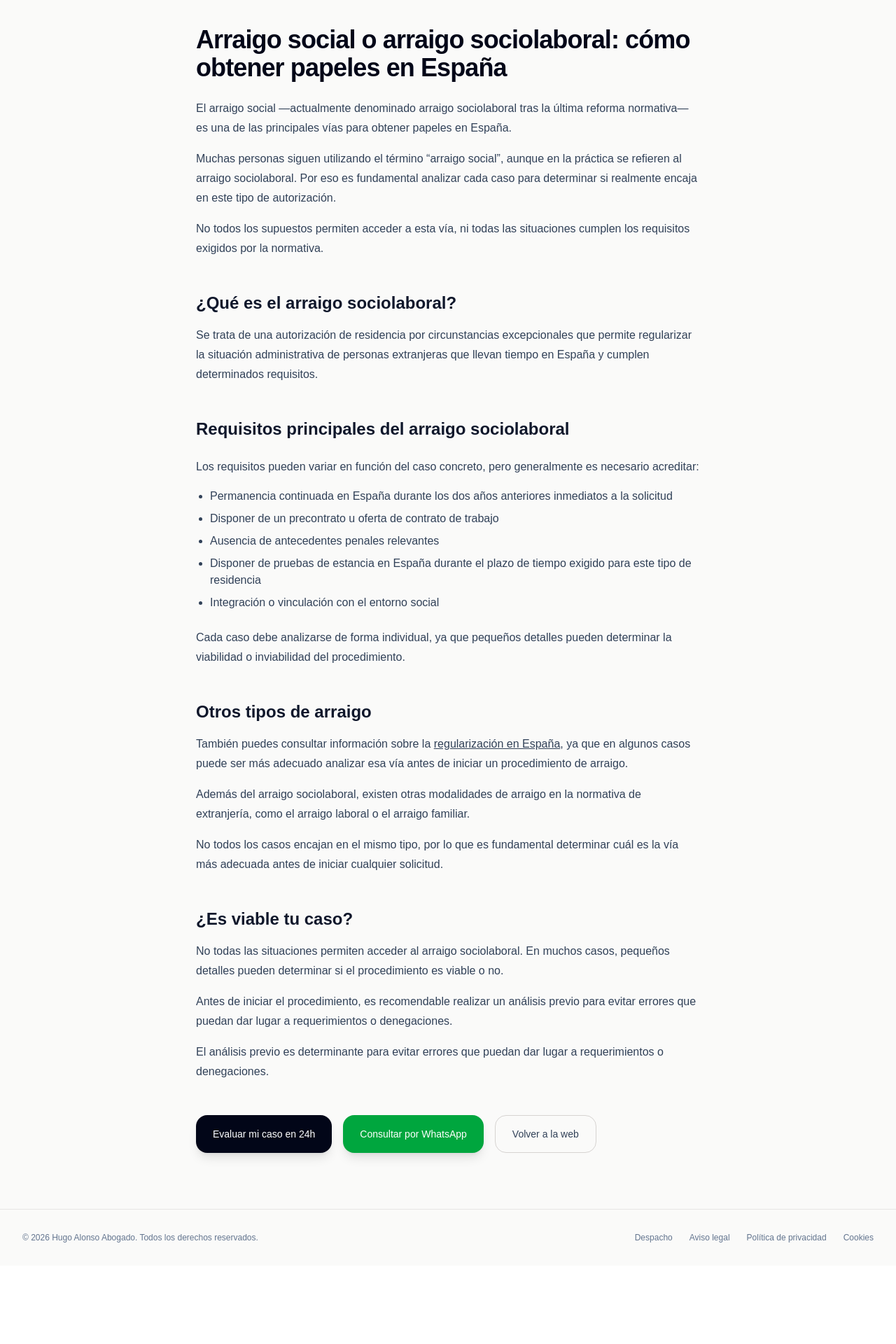
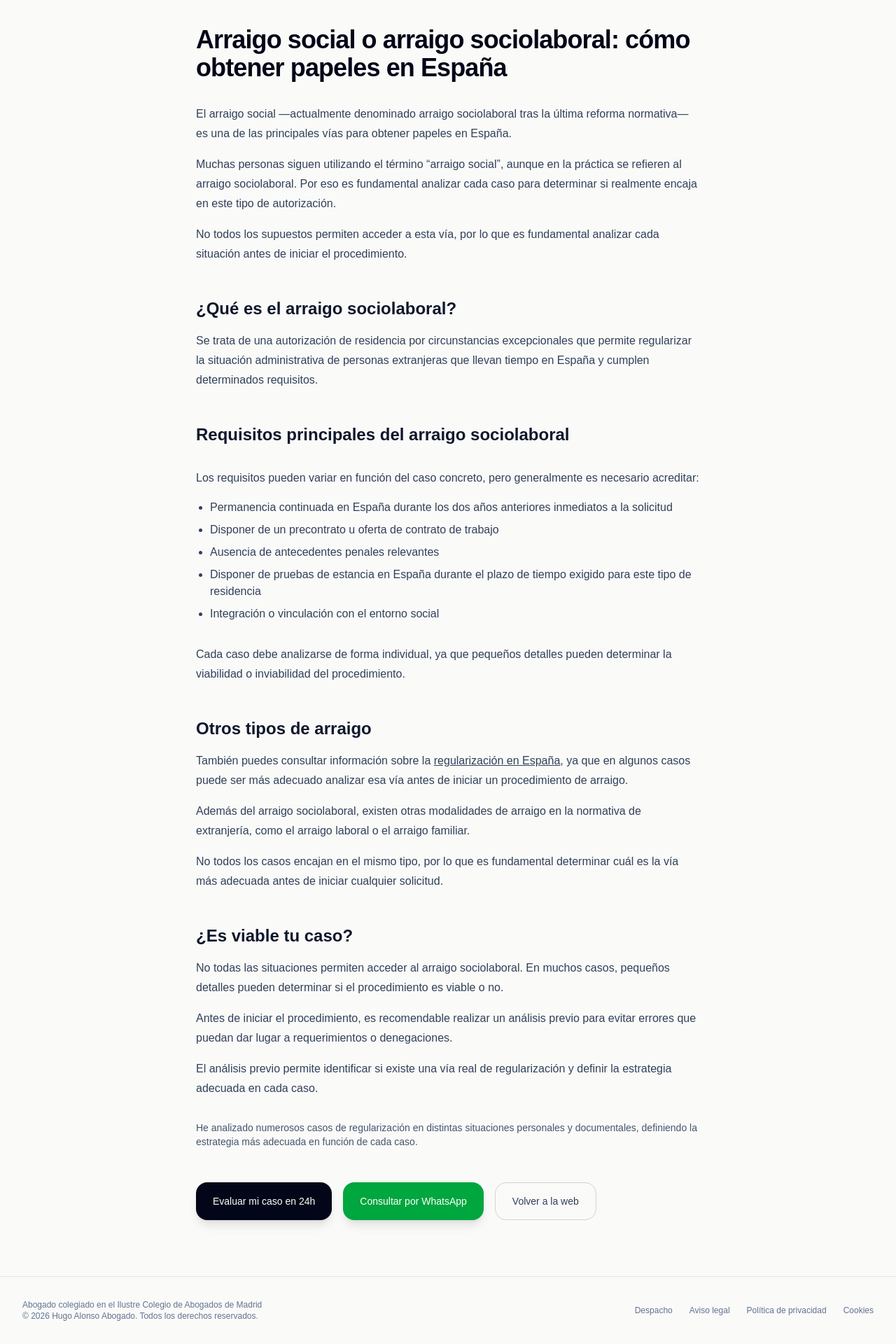
Before and after one commit to HugoAG73/hugo-alonso-web, a Next.js app: page /arraigo-social in a window 1280 px wide. Shown: the part 161-2081 px from the top of the page at 70% size. Before the commit the page ends 1969 px from the top, so only its background shows below. Built offline with nearby package versions, Linux system fonts and the light colour scheme.

Commit message:
Cambios finales arraigo social

```diff
--- a/app/arraigo-social/page.tsx
+++ b/app/arraigo-social/page.tsx
@@ -27,7 +27,7 @@ export default function ArraigoSocialPage() {
           Arraigo social o arraigo sociolaboral: cómo obtener papeles en España
         </h1>
 
-        <p className="mt-6 text-base leading-7 text-slate-700">
+        <p className="mt-8 text-base leading-7 text-slate-700">
           El arraigo social —actualmente denominado arraigo sociolaboral tras la última reforma normativa— es una de las principales vías para obtener papeles en España.
         </p>
 
@@ -36,7 +36,7 @@ export default function ArraigoSocialPage() {
         </p>
 
         <p className="mt-4 text-base leading-7 text-slate-700">
-          No todos los supuestos permiten acceder a esta vía, ni todas las situaciones cumplen los requisitos exigidos por la normativa.
+          No todos los supuestos permiten acceder a esta vía, por lo que es fundamental analizar cada situación antes de iniciar el procedimiento.
         </p>
 
         <h2 className="mt-12 text-2xl font-semibold text-slate-900">
@@ -51,7 +51,7 @@ export default function ArraigoSocialPage() {
           Requisitos principales del arraigo sociolaboral
         </h2>
 
-	<p className="mt-6 text-base leading-7 text-slate-700">
+	<p className="mt-8 text-base leading-7 text-slate-700">
   	  Los requisitos pueden variar en función del caso concreto, pero generalmente es necesario acreditar:
 	</p>
 
@@ -63,7 +63,7 @@ export default function ArraigoSocialPage() {
 	  <li>Integración o vinculación con el entorno social</li>
         </ul>
 
-        <p className="mt-6 text-base leading-7 text-slate-700">
+        <p className="mt-8 text-base leading-7 text-slate-700">
           Cada caso debe analizarse de forma individual, ya que pequeños detalles pueden determinar la viabilidad o inviabilidad del procedimiento.
         </p>
 
@@ -99,8 +99,12 @@ export default function ArraigoSocialPage() {
         </p>
 
         <p className="mt-4 text-base leading-7 text-slate-700">
-          El análisis previo es determinante para evitar errores que puedan dar lugar a requerimientos o denegaciones.
+          El análisis previo permite identificar si existe una vía real de regularización y definir la estrategia adecuada en cada caso.
         </p>
+
+	<p className="mt-8 text-sm text-slate-600">
+  	  He analizado numerosos casos de regularización en distintas situaciones personales y documentales, definiendo la estrategia más adecuada en función de cada caso.
+	</p>
 
         {/* CTA */}
         <div className="mt-12 flex flex-col gap-4 sm:flex-row">
@@ -133,7 +137,11 @@ export default function ArraigoSocialPage() {
 
       <footer className="border-t border-stone-200 bg-stone-50">
         <div className="mx-auto flex max-w-7xl flex-col gap-4 px-6 py-8 text-xs text-slate-500 lg:flex-row lg:items-center lg:justify-between lg:px-8">
-          <div>© 2026 Hugo Alonso Abogado. Todos los derechos reservados.</div>
+          <div>
+  	   Abogado colegiado en el Ilustre Colegio de Abogados de Madrid
+ 	 <br />
+  	   © 2026 Hugo Alonso Abogado. Todos los derechos reservados.
+	</div>
           <div className="flex gap-6">
             <a href="/despacho" className="hover:text-slate-800">
               Despacho
```
